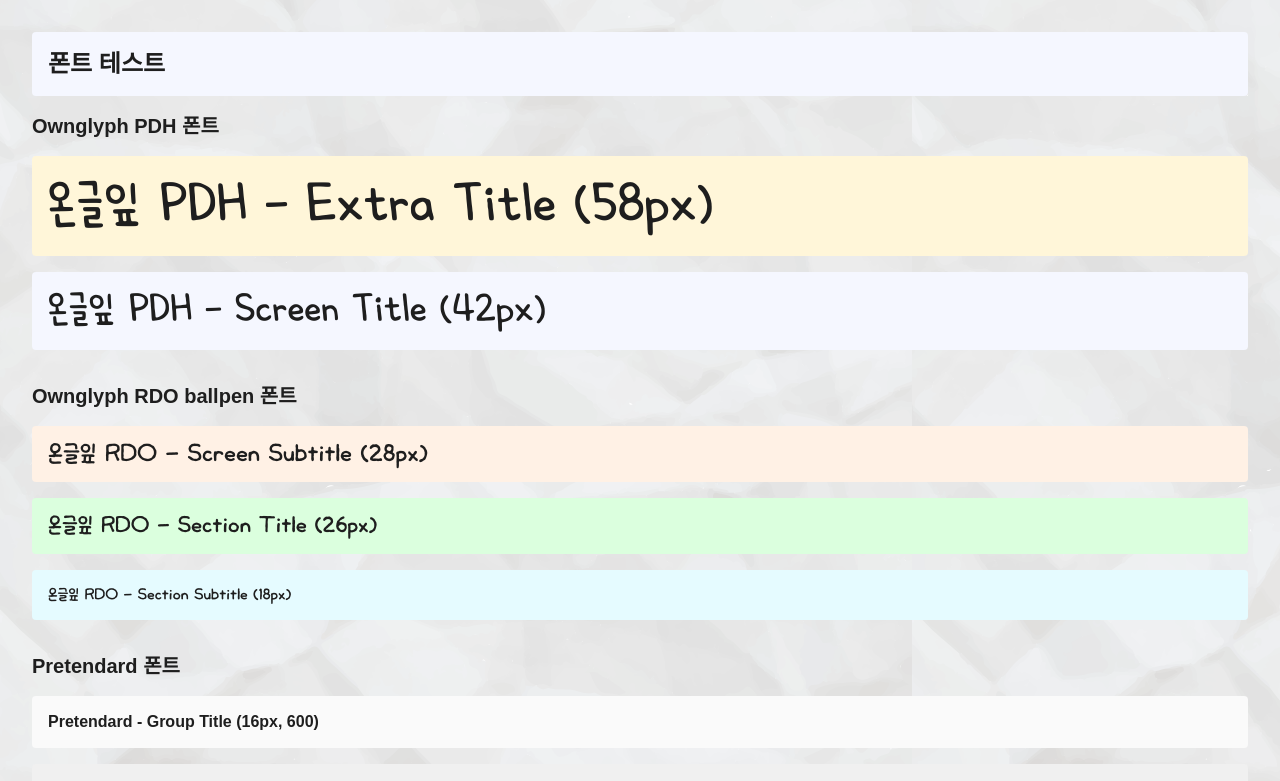
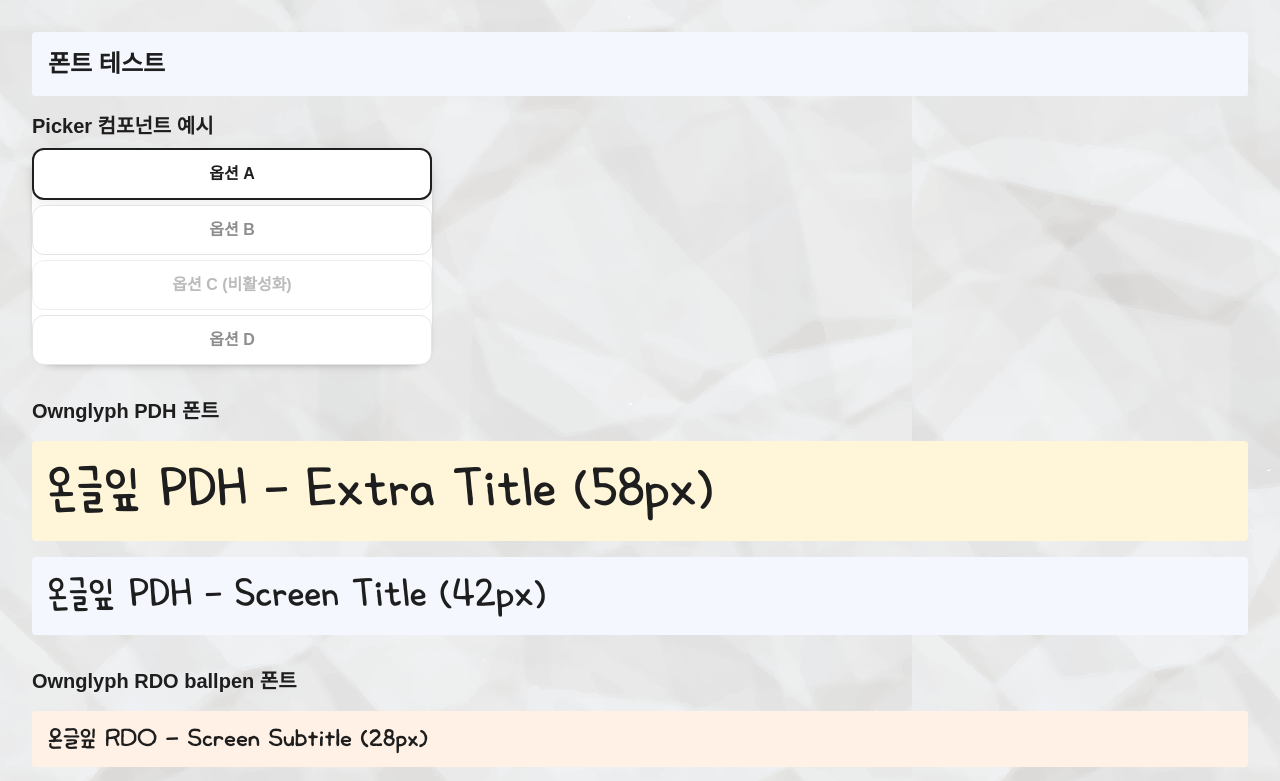
Before and after one commit to pinggyeKing/pinggyeking-frontend, a Next.js app: page /dashboard in a window 1280 px wide. Shown: the top 781 px of the page. Built offline with nearby package versions, Linux system fonts and the light colour scheme.

Commit message:
feat: Add Picker component and integrate it into the Dashboard page

```diff
--- a/src/app/dashboard/page.tsx
+++ b/src/app/dashboard/page.tsx
@@ -1,10 +1,31 @@
-"use client";
+'use client';
+
+import React from 'react';
+import Picker from '@/components/picker/Picker';
 
 function Dashboard() {
+  const [pickerValue, setPickerValue] = React.useState('a');
+  const pickerOptions = [
+    { label: '옵션 A', value: 'a' },
+    { label: '옵션 B', value: 'b' },
+    { label: '옵션 C (비활성화)', value: 'c', disabled: true },
+    { label: '옵션 D', value: 'd' },
+  ];
+
   return (
     <div className="p-8 space-y-8">
       <div className="bg-blue-1 p-4 rounded mb-4">
         <h1 className="text-2xl font-bold">폰트 테스트</h1>
+      </div>
+
+      {/* Picker 컴포넌트 예시 */}
+      <div className="space-y-2">
+        <h2 className="text-xl font-semibold">Picker 컴포넌트 예시</h2>
+        <Picker
+          options={pickerOptions}
+          value={pickerValue}
+          onChange={setPickerValue}
+        />
       </div>
 
       {/* Ownglyph PDH 폰트 테스트 */}
--- /dev/null
+++ b/src/components/picker/Picker.tsx
@@ -0,0 +1,71 @@
+import React from 'react';
+
+export interface PickerOption {
+  label: string;
+  value: string;
+  disabled?: boolean;
+}
+
+interface PickerProps {
+  options: PickerOption[];
+  value: string;
+  onChange: (value: string) => void;
+  className?: string;
+}
+
+const Picker: React.FC<PickerProps> = ({
+  options,
+  value,
+  onChange,
+  className = '',
+}) => {
+  return (
+    <ul
+      className={`w-[400px] bg-white rounded-[24px] shadow-md p-0 m-0 flex flex-col gap-[5px] ${className}`}
+      role="listbox"
+    >
+      {options.map((option) => {
+        const selected = value === option.value;
+        return (
+          <li
+            key={option.value}
+            role="option"
+            aria-selected={selected}
+            aria-disabled={option.disabled}
+            tabIndex={option.disabled ? -1 : 0}
+            className={`flex items-center justify-center px-0 py-0 outline-none`}
+          >
+            <button
+              type="button"
+              disabled={option.disabled}
+              onClick={() => !option.disabled && onChange(option.value)}
+              className={`w-full flex items-center justify-center gap-2 px-0 py-0 rounded-[12px] border font-semibold text-[16px] transition-all duration-150
+                ${
+                  selected
+                    ? 'border-[2px] border-[#1E1E1E] bg-[#FFF] text-[#1E1E1E] shadow-[1px_4px_16px_0_rgba(0,0,0,0.08)]'
+                    : 'border-[1.5px] border-[#E4E4E4] bg-[#FFF] text-[#8E8E8E]'
+                }
+                ${
+                  option.disabled
+                    ? 'opacity-60 cursor-not-allowed'
+                    : 'hover:border-[#1E1E1E] hover:text-[#1E1E1E] focus:border-[#1E1E1E] focus:text-[#1E1E1E]'
+                }
+                `}
+              style={{
+                width: '100%',
+                padding: '12px',
+                fontFamily: 'Pretendard, sans-serif',
+                borderRadius: 12,
+                minHeight: 48,
+              }}
+            >
+              {option.label}
+            </button>
+          </li>
+        );
+      })}
+    </ul>
+  );
+};
+
+export default Picker;
```
